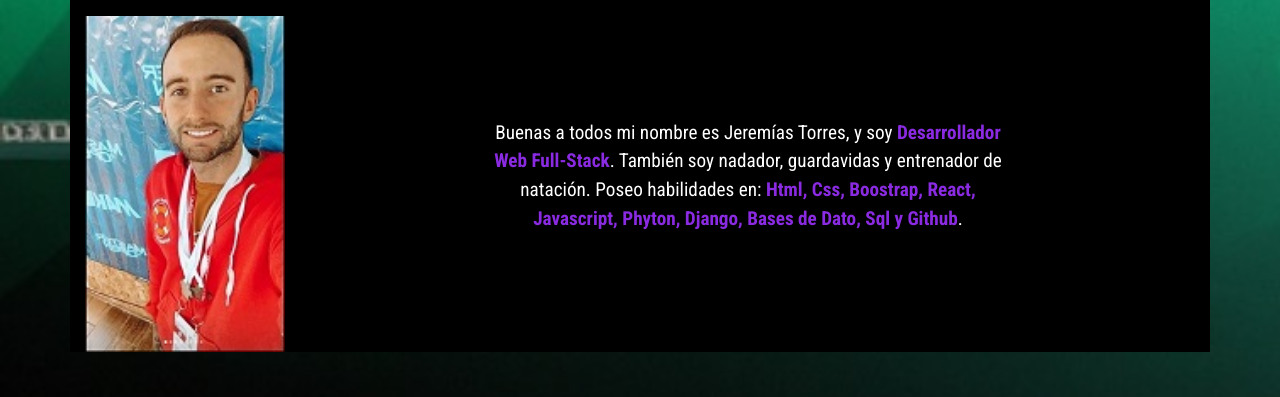
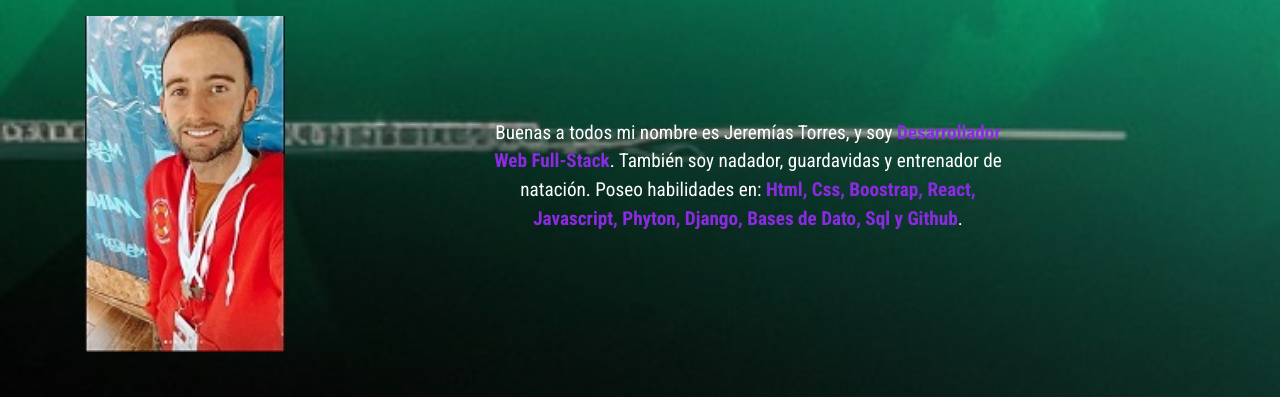
Before and after one commit to jerepon/personal-webpage, a plain HTML site: page index.html in a window 1280 px wide. Shown: the part 325-722 px from the top of the page. Drawn offline with nearby package versions, Linux system fonts and the light colour scheme.

Commit message:
cambio extra

```diff
--- a/styles1.css
+++ b/styles1.css
@@ -166,7 +166,7 @@ color: white;
 }
 
 .container{
-	background: black;
+	opacity: 1;
 }
 .negri{
 	color:black
```
